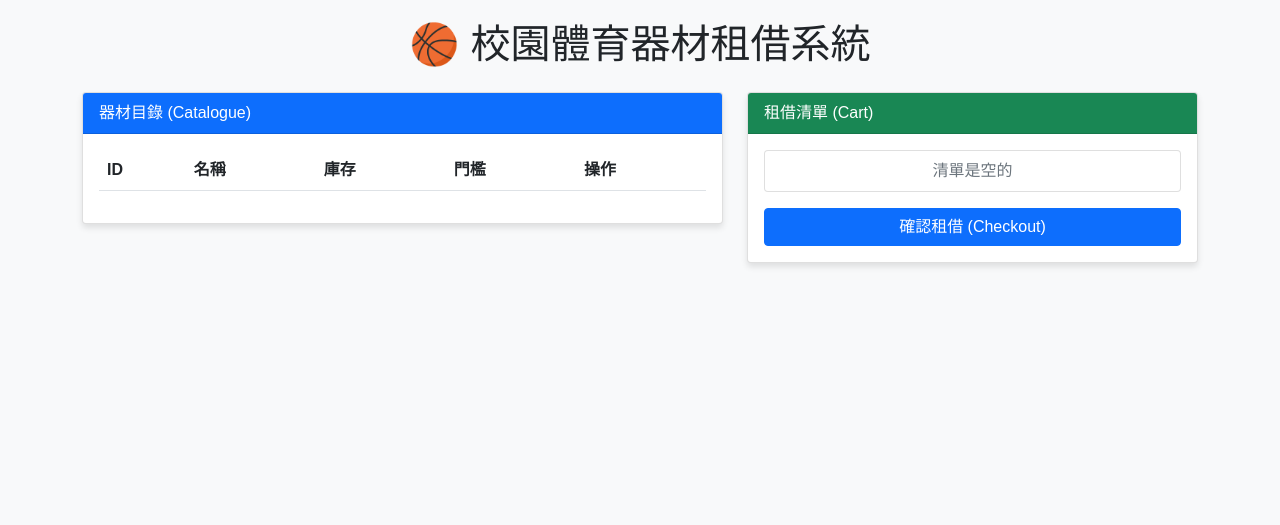
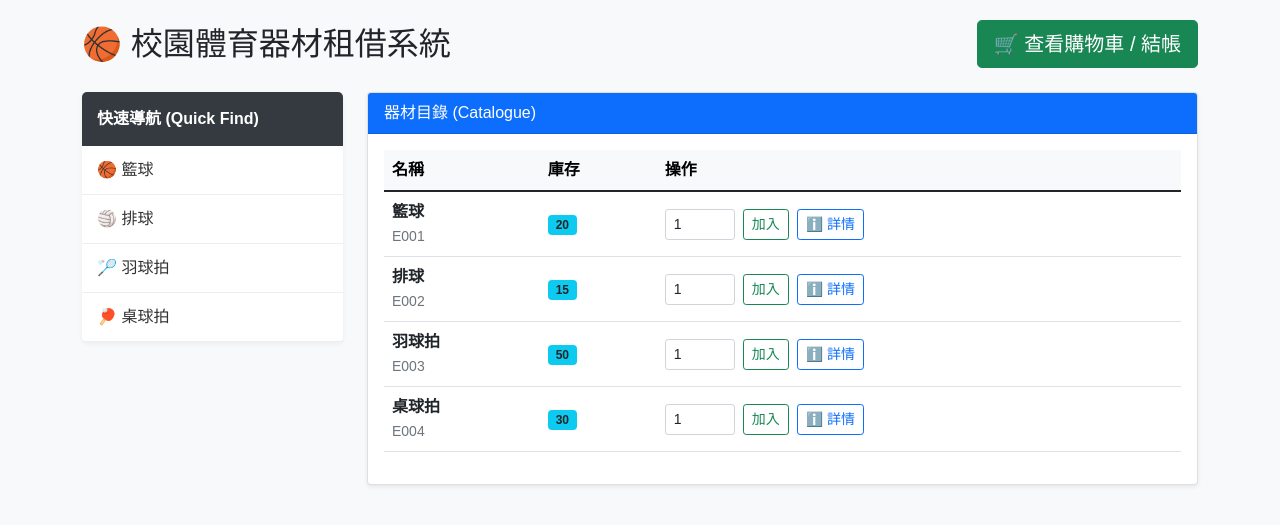
Before and after one commit to ArianisTisfnel/sports-rental-system, a Spring Boot app: page / in a window 1280 px wide. Shown: the top 525 px of the page. Run offline with Spring Boot 4, Linux system fonts and the light colour scheme; lists and menus that the app fills with data are empty.

Commit message:
first fix

```diff
--- a/sports-rental-web/src/main/java/com/sportrental/sports_rental_web/Equipment.java
+++ b/sports-rental-web/src/main/java/com/sportrental/sports_rental_web/Equipment.java
@@ -1,4 +1,4 @@
-package com.sportrental;
+package com.sportrental.sports_rental_web;
 
 public class Equipment {
     private String equipmentID;
--- a/sports-rental-web/src/main/java/com/sportrental/sports_rental_web/Member.java
+++ b/sports-rental-web/src/main/java/com/sportrental/sports_rental_web/Member.java
@@ -1,4 +1,4 @@
-package com.sportrental;
+package com.sportrental.sports_rental_web;
 
 import java.util.ArrayList;
 import java.util.List;
--- a/sports-rental-web/src/main/java/com/sportrental/sports_rental_web/RentalItem.java
+++ b/sports-rental-web/src/main/java/com/sportrental/sports_rental_web/RentalItem.java
@@ -1,5 +1,4 @@
-package com.sportrental;
-
+package com.sportrental.sports_rental_web;
 public class RentalItem {
     private Equipment equipment;
     private int quantity;
@@ -11,4 +10,7 @@
 
     public Equipment getEquipment() { return equipment; }
     public int getQuantity() { return quantity; }
+    public void setQuantity(int quantity) {
+        this.quantity = quantity;
+    }
 }
--- a/sports-rental-web/src/main/resources/templates/index.html
+++ b/sports-rental-web/src/main/resources/templates/index.html
@@ -3,44 +3,65 @@
 <head>
     <title>體育器材租借系統</title>
     <link href="https://cdn.jsdelivr.net/npm/bootstrap@5.1.3/dist/css/bootstrap.min.css" rel="stylesheet">
+    <script src="https://cdn.jsdelivr.net/npm/bootstrap@5.1.3/dist/js/bootstrap.bundle.min.js"></script>
     <style>
-        body { background-color: #f8f9fa; padding: 20px; font-family: 'Microsoft JhengHei', sans-serif; }
-        .card { margin-bottom: 20px; box-shadow: 0 4px 6px rgba(0,0,0,0.1); }
+        body { background-color: #f8f9fa; padding-top: 20px; font-family: 'Microsoft JhengHei', sans-serif; scroll-behavior: smooth; }
+        .sidebar { background-color: white; border-radius: 5px; box-shadow: 0 2px 5px rgba(0,0,0,0.05); position: sticky; top: 20px; }
+        .sidebar-header { padding: 15px; background-color: #343a40; color: white; font-weight: bold; border-radius: 5px 5px 0 0; }
+        .sidebar a { display: block; padding: 12px 15px; color: #333; text-decoration: none; border-bottom: 1px solid #eee; }
+        .sidebar a:hover { background-color: #e9ecef; color: #0d6efd; padding-left: 20px; transition: 0.2s; }
+        tr:target { animation: highlight 1.5s ease-out; }
+        @keyframes highlight { from { background-color: #fff3cd; } to { background-color: transparent; } }
     </style>
 </head>
 <body>
 <div class="container">
-    <h1 class="text-center mb-4">🏀 校園體育器材租借系統</h1>
-
-    <div th:if="${message}" class="alert alert-info" role="alert" th:text="${message}"></div>
+    <div class="d-flex justify-content-between align-items-center mb-4">
+        <h2 class="m-0">🏀 校園體育器材租借系統</h2>
+        <a href="/cart" class="btn btn-success btn-lg">
+            🛒 查看購物車 / 結帳
+        </a>
+    </div>
 
     <div class="row">
-        <div class="col-md-7">
-            <div class="card">
+        <div class="col-md-3">
+            <div class="sidebar">
+                <div class="sidebar-header">快速導航 (Quick Find)</div>
+                <a href="#E001">🏀 籃球</a>
+                <a href="#E002">🏐 排球</a>
+                <a href="#E003">🏸 羽球拍</a>
+                <a href="#E004">🏓 桌球拍</a>
+            </div>
+        </div>
+
+        <div class="col-md-9">
+            <div class="card shadow-sm">
                 <div class="card-header bg-primary text-white">器材目錄 (Catalogue)</div>
                 <div class="card-body">
-                    <table class="table table-hover">
-                        <thead>
-                            <tr>
-                                <th>ID</th>
-                                <th>名稱</th>
-                                <th>庫存</th>
-                                <th>門檻</th>
-                                <th>操作</th>
-                            </tr>
+                    <table class="table table-hover align-middle">
+                        <thead class="table-light">
+                        <tr><th>名稱</th><th>庫存</th><th>操作</th></tr>
                         </thead>
                         <tbody>
-                            <tr th:each="item : ${equipments}">
-                                <td th:text="${item.equipmentID}">E001</td>
-                                <td th:text="${item.name}">籃球</td>
-                                <td th:text="${item.availableStock}">10</td>
-                                <td th:text="${item.auditThreshold}">5</td>
+                        <tr th:each="item : ${equipments}" th:id="${item.equipmentID}">
                             <td>
-                                    <form action="/add" method="post" class="d-flex">
+                                <strong th:text="${item.name}">籃球</strong><br>
+                                <small class="text-muted" th:text="${item.equipmentID}">E001</small>
+                            </td>
+                            <td><span class="badge bg-info text-dark" th:text="${item.availableStock}">10</span></td>
+                            <td>
+                                <div class="d-flex align-items-center">
+                                    <form action="/add" method="post" class="d-flex align-items-center me-2">
                                         <input type="hidden" name="id" th:value="${item.equipmentID}">
                                         <input type="number" name="quantity" value="1" min="1" class="form-control form-control-sm me-2" style="width: 70px;">
                                         <button type="submit" class="btn btn-sm btn-outline-success">加入</button>
                                     </form>
+                                    <button type="button" class="btn btn-sm btn-outline-primary"
+                                            data-bs-toggle="modal" data-bs-target="#detailModal"
+                                            th:data-name="${item.name}" th:data-id="${item.equipmentID}"
+                                            th:data-stock="${item.availableStock}" th:data-threshold="${item.auditThreshold}"
+                                            onclick="showDetails(this)">ℹ️ 詳情</button>
+                                </div>
                             </td>
                         </tr>
                         </tbody>
@@ -48,40 +69,65 @@
                 </div>
             </div>
         </div>
-
-        <div class="col-md-5">
-            <div class="card">
-                <div class="card-header bg-success text-white">租借清單 (Cart)</div>
-                <div class="card-body">
-                    <ul class="list-group mb-3">
-                        <li class="list-group-item d-flex justify-content-between lh-sm" th:each="cartItem : ${cartItems}">
-                            <div>
-                                <h6 class="my-0" th:text="${cartItem.equipment.name}">Product name</h6>
-                                <small class="text-muted" th:text="'ID: ' + ${cartItem.equipment.equipmentID}">ID</small>
     </div>
-                            <span class="text-muted" th:text="'x' + ${cartItem.quantity}">x1</span>
-                        </li>
-                        <li class="list-group-item text-center text-muted" th:if="${#lists.isEmpty(cartItems)}">
-                            清單是空的
-                        </li>
-                    </ul>
-
-                    <form action="/checkout" method="post">
-                        <div th:if="${showAuditModal}" class="alert alert-warning">
-                            <strong th:text="${auditMsg}"></strong>
-                            <div class="mb-2 mt-2">
-                                <label>請輸入申請理由 (Reason):</label>
-                                <textarea name="reason" class="form-control" rows="2" required></textarea>
-                            </div>
-                            <button type="submit" class="btn btn-warning w-100">確認並送出審核</button>
 </div>
 
-                        <button th:unless="${showAuditModal}" type="submit" class="btn btn-primary w-100">確認租借 (Checkout)</button>
-                    </form>
+<div class="modal fade" id="detailModal" tabindex="-1" aria-hidden="true">
+    <div class="modal-dialog">
+        <div class="modal-content">
+            <div class="modal-header bg-primary text-white"><h5 class="modal-title">器材詳細資訊</h5><button type="button" class="btn-close btn-close-white" data-bs-dismiss="modal"></button></div>
+            <div class="modal-body">
+                <h2 class="text-center mb-4" id="modalName">器材名稱</h2>
+                <ul class="list-group">
+                    <li class="list-group-item d-flex justify-content-between">ID <span class="badge bg-secondary rounded-pill" id="modalId"></span></li>
+                    <li class="list-group-item d-flex justify-content-between">庫存 <span class="badge bg-info text-dark rounded-pill" id="modalStock"></span></li>
+                    <li class="list-group-item d-flex justify-content-between">門檻 <span class="badge bg-warning text-dark rounded-pill" id="modalThreshold"></span></li>
+                </ul>
             </div>
         </div>
     </div>
 </div>
+
+<div class="modal fade" id="decisionModal" tabindex="-1" aria-hidden="true">
+    <div class="modal-dialog modal-dialog-centered">
+        <div class="modal-content">
+            <div class="modal-header bg-success text-white">
+                <h5 class="modal-title">✅ 加入成功</h5>
+                <button type="button" class="btn-close btn-close-white" data-bs-dismiss="modal"></button>
             </div>
+            <div class="modal-body text-center">
+                <p class="fs-5" th:text="${message}">已加入清單</p>
+                <p class="text-muted">請問您接下來要？</p>
+            </div>
+            <div class="modal-footer justify-content-center">
+                <button type="button" class="btn btn-outline-secondary me-3" data-bs-dismiss="modal">⬅️ 繼續瀏覽</button>
+                <a href="/cart" class="btn btn-success">前往租借 (Go to Checkout) ➡️</a>
+            </div>
+        </div>
+    </div>
+</div>
+
+<script th:inline="javascript">
+    /*<![CDATA[*/
+    var serverMessage = /*[[${message}]]*/ null;
+    var showDecision = /*[[${showDecisionModal}]]*/ false;
+
+    window.onload = function() {
+        if (showDecision) {
+            var myModal = new bootstrap.Modal(document.getElementById('decisionModal'));
+            myModal.show();
+        } else if (serverMessage && serverMessage.includes("錯誤")) {
+            alert("❌ " + serverMessage);
+        }
+    };
+
+    function showDetails(button) {
+        document.getElementById('modalName').innerText = button.getAttribute('data-name');
+        document.getElementById('modalId').innerText = button.getAttribute('data-id');
+        document.getElementById('modalStock').innerText = button.getAttribute('data-stock');
+        document.getElementById('modalThreshold').innerText = button.getAttribute('data-threshold');
+    }
+    /*]]>*/
+</script>
 </body>
 </html>
```
Also changed, not shown: sports-rental-web/src/main/java/com/sportrental/sports_rental_web/Order.java (+4 -12 lines), sports-rental-web/src/main/java/com/sportrental/sports_rental_web/RentalController.java (+32 -22 lines), sports-rental-web/src/main/java/com/sportrental/sports_rental_web/RentalList.java (+33 -1 lines), sports-rental-web/src/main/java/com/sportrental/sports_rental_web/RentalPage.java (+42 -9 lines), sports-rental-web/src/main/resources/templates/cart.html (added, +81 -0 lines). Lines whose indentation alone changed are shown as unchanged.
